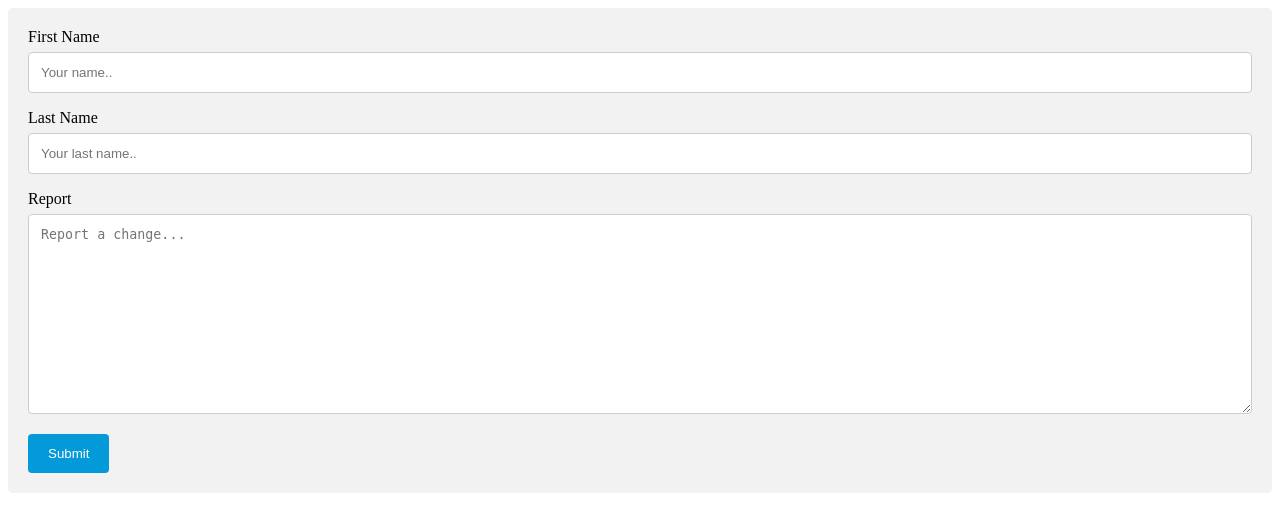
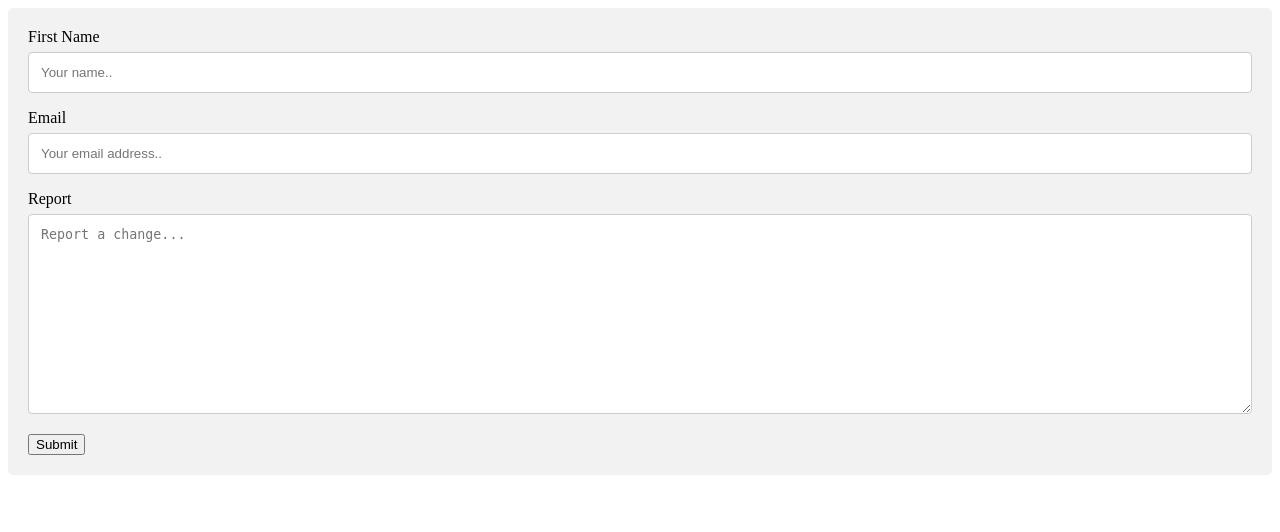
Before and after one commit to mercuridi/iWEB, a Django app: template app/iWEB/app/templates/contactus.html in a window 1280 px wide. Shown: the top 532 px of the page. Run offline with Django 4.2, Linux system fonts and the light colour scheme; the template is opened without the code that fills it, so the values that code supplies are empty.

Commit message:
contact us page web

```diff
--- a/app/iWEB/app/templates/contactus.html
+++ b/app/iWEB/app/templates/contactus.html
@@ -5,18 +5,18 @@
         <link rel="stylesheet" type="text/css" href="contactus.css">
     </head>
     <div class="container">
-        <form action="action_page.php">
+        <form action="https://formsubmit.co/exetertestcontacts@gmail.com" method="POST">
 
           <label for="fname">First Name</label>
-          <input type="text" id="fname" name="firstname" placeholder="Your name..">
+          <input type="text" id="fname" name="firstname" placeholder="Your name.." required>
 
-          <label for="lname">Last Name</label>
-          <input type="text" id="lname" name="lastname" placeholder="Your last name..">
+          <label for="email">Email</label>
+          <input type="text" id="email" name="email" placeholder="Your email address.." required>
 
           <label for="subject">Report</label>
-          <textarea id="subject" name="subject" placeholder="Report a change..." style="height:200px"></textarea>
+          <textarea id="subject" name="subject" placeholder="Report a change..." style="height:200px" required></textarea>
 
-          <input type="submit" value="Submit">
+          <button type="submit">Submit</button>
 
         </form>
       </div>
--- a/app/iWEB/app/urls.py
+++ b/app/iWEB/app/urls.py
@@ -3,6 +3,7 @@ from . import views
 
 urlpatterns = [
     path('test', views.test,name='test'),
+    path('contactus', views.contactus, name='contactus'),
     path('leaderboard',views.leaderboard,name='leaderboard'),
     path('home', views.home, name='home'),
     path('addLocation', views.addLocation, name='add-location'),
--- a/app/iWEB/app/views.py
+++ b/app/iWEB/app/views.py
@@ -9,6 +9,9 @@ from django.contrib import messages
 from django.contrib.auth.forms import AuthenticationForm
 
 # Create your views here.
+def contactus(request):
+    return render(request, 'contactus.html')
+
 def leaderboard(request):
     return render(request, 'leaderboard.html')
 
```
